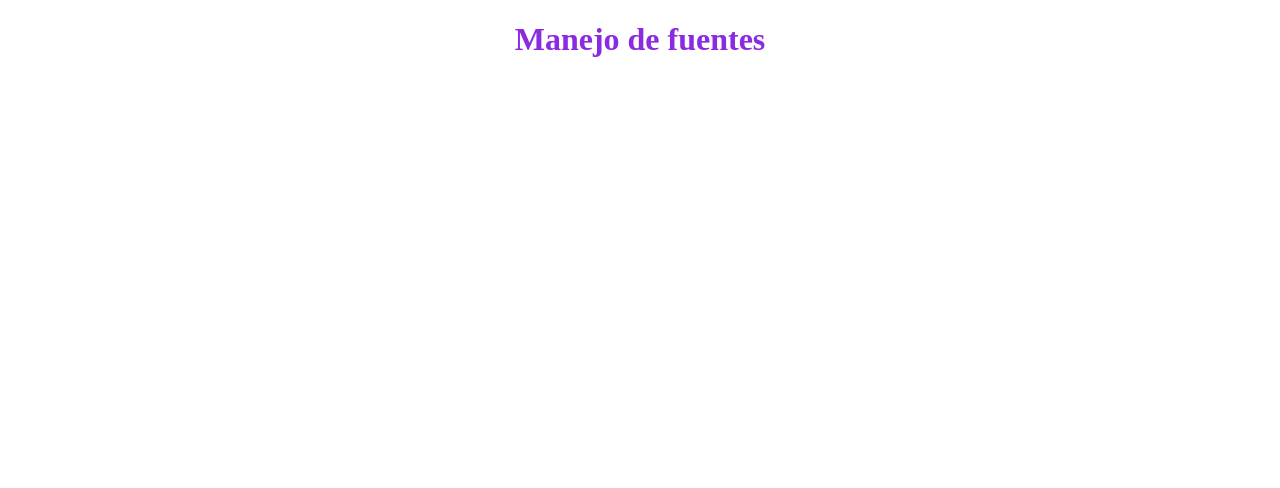
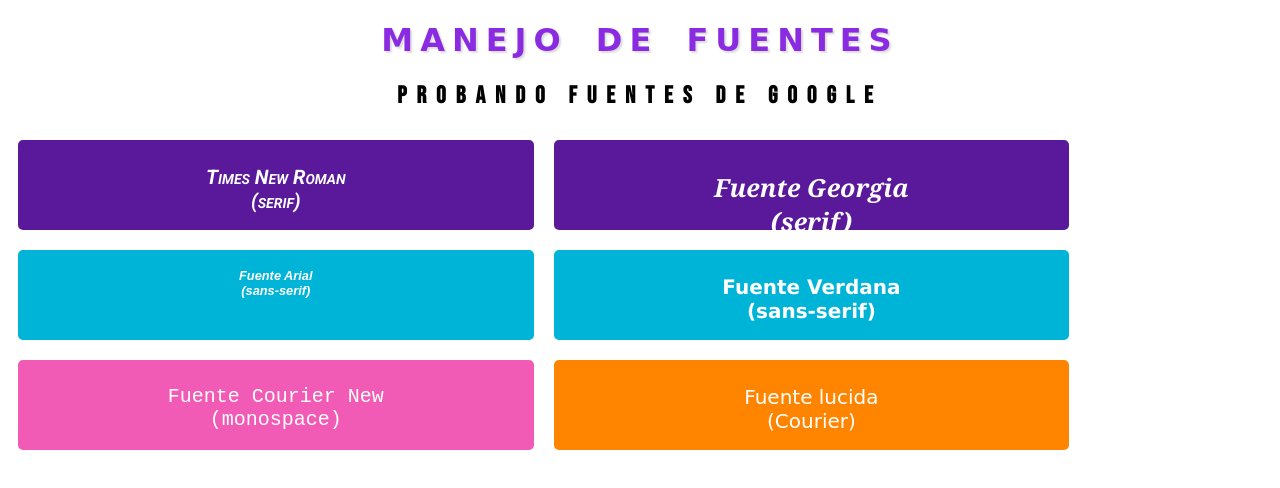
Before and after one commit to Yerrigg/JS-INTRO, a plain HTML site: page css/fuentes/index.html in a window 1280 px wide. Drawn offline with Linux system fonts and the light colour scheme; a web font is replaced by a local one.

Commit message:
css fuentes and iconos

```diff
--- a/css/fuentes/index.html
+++ b/css/fuentes/index.html
@@ -7,6 +7,27 @@
     <link rel="stylesheet" href="styles.css">
 </head>
 <body>
-    <h1>Manejo de fuentes</h1>
+    <h1 >Manejo de fuentes</h1>
+    <h2 >Probando fuentes de Google</h2>
+    <div class="caja serif">
+        <p class="fuente-times">
+            Times New Roman <br>(serif)
+        </p>
+    </div>
+    <div class="caja serif">
+        <p class="fuente-georgia">Fuente Georgia <br>(serif)</p>
+    </div>
+    <div class="caja sans-serif">
+        <p class="fuente-arial">Fuente Arial <br>(sans-serif)</p>
+    </div>
+    <div class="caja sans-serif">
+        <p class="fuente-verdana">Fuente Verdana <br>(sans-serif)</p>
+    </div>
+    <div class="caja monospace">
+        <p class="fuente-courier">Fuente Courier New<br>(monospace)</p>
+    </div>
+    <div class="caja cursive">
+        <p class="fuente-lucida">Fuente lucida <br>(Courier)</p>
+    </div>
 </body>
 </html>
--- a/css/fuentes/styles.css
+++ b/css/fuentes/styles.css
@@ -1,5 +1,85 @@
 
+@import url('https://fonts.googleapis.com/css2?family=Bebas+Neue&family=Roboto:ital,wght@0,100;0,300;0,400;0,500;0,700;0,900;1,100;1,300;1,400;1,500;1,700;1,900&family=Sofia&display=swap');
 h1 {
     text-align: center;
     color: blueviolet;
+    letter-spacing: 7px;
+    word-spacing: 10px;
+    text-shadow: 2px 2px 2px gainsboro;
+    text-transform: uppercase;
+    font-family: "Sofia", cursive;
 }
+h2 {
+    text-align: center;
+    /* color: #ff8500; */
+    font-family: "Bebas Neue", sans-serif;
+    letter-spacing: 10px;
+}
+
+.caja {
+    padding: 5px;
+    width: 40%;
+    height: 80px;
+    border-radius: 5px;
+    color: white;
+    margin: 10px;
+    font-size: 20px;
+    float: left;
+    text-align: center;
+}
+
+.caja.serif {
+    background-color: #5a189a;
+
+}
+
+.fuente-times{
+    /*font-family: "Roboto", sans-serif;
+    font-style: normal;
+    font-weight: normal;
+    font-variant: small-caps;
+    font-size: 20px;*/
+    /* font: font-style font-variant font-weight  *font-size/line-heigth *font-family; */
+    font: italic small-caps bolder 20px "Roboto", sans-serif;
+}
+
+.fuente-georgia {
+    font-family: Georgia, 'Times New Roman', Times, serif;
+    font-style: italic;
+    font-weight: bold;
+    font-variant: normal;
+    font-size: 1.25em; /* 1em == 16px*/
+}
+
+.caja.sans-serif {
+    background-color: #00b4d8;
+
+}
+
+.fuente-arial {
+    font-family: Arial, Helvetica, sans-serif;
+    font-style: oblique;
+    font-weight: bolder;
+    font-size: 1vw;
+}
+
+.fuente-verdana {
+    font-family: Verdana, Geneva, Tahoma, sans-serif;
+    font-weight: 900;
+}
+
+.caja.monospace {
+    background-color: #f15bb5;
+}
+
+.fuente-courier {
+    font-family: 'Courier New', Courier, monospace;
+}
+
+.caja.cursive {
+    background-color: #ff8500;
+}
+
+.fuente-lucida {
+    font-family: 'Lucida Handwriting', cursive;
+}
--- /dev/null
+++ b/css/iconos/styles.css
@@ -0,0 +1,25 @@
+h1{
+    text-align: center;
+    color: crimson;
+}
+
+div {
+    padding: 15px;
+    margin: auto;
+    max-width: 400px;
+}
+
+.icon-rojo {
+    font-size: 2.5em;
+    color: crimson;
+}
+
+.icon-verde {
+    font-size: 2em;
+    color: green;
+}
+
+h2 {
+    text-align: center;
+    color: #09f;
+}
```
Also changed, not shown: css/iconos/index.html (added, +79 -0 lines).
